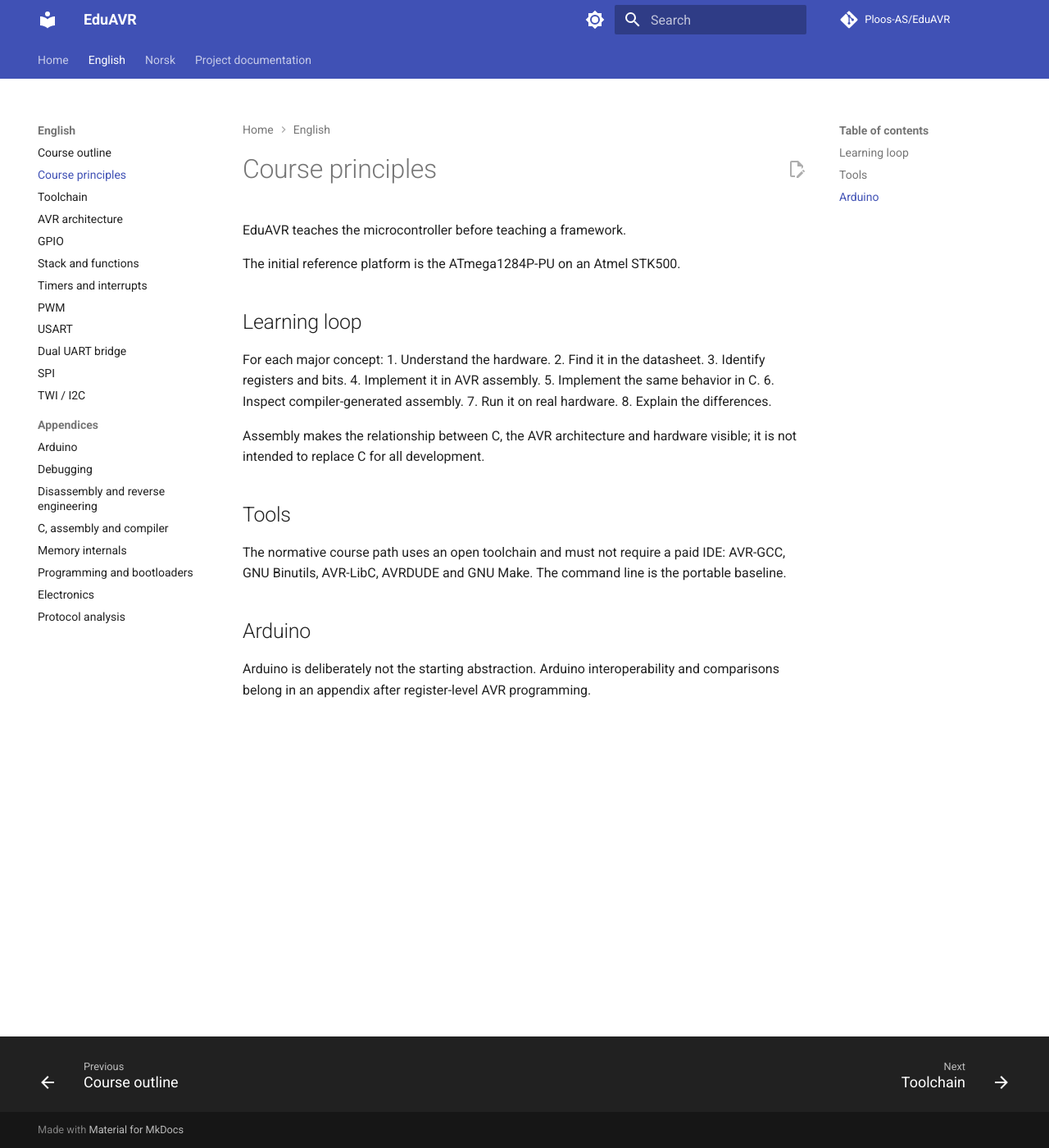
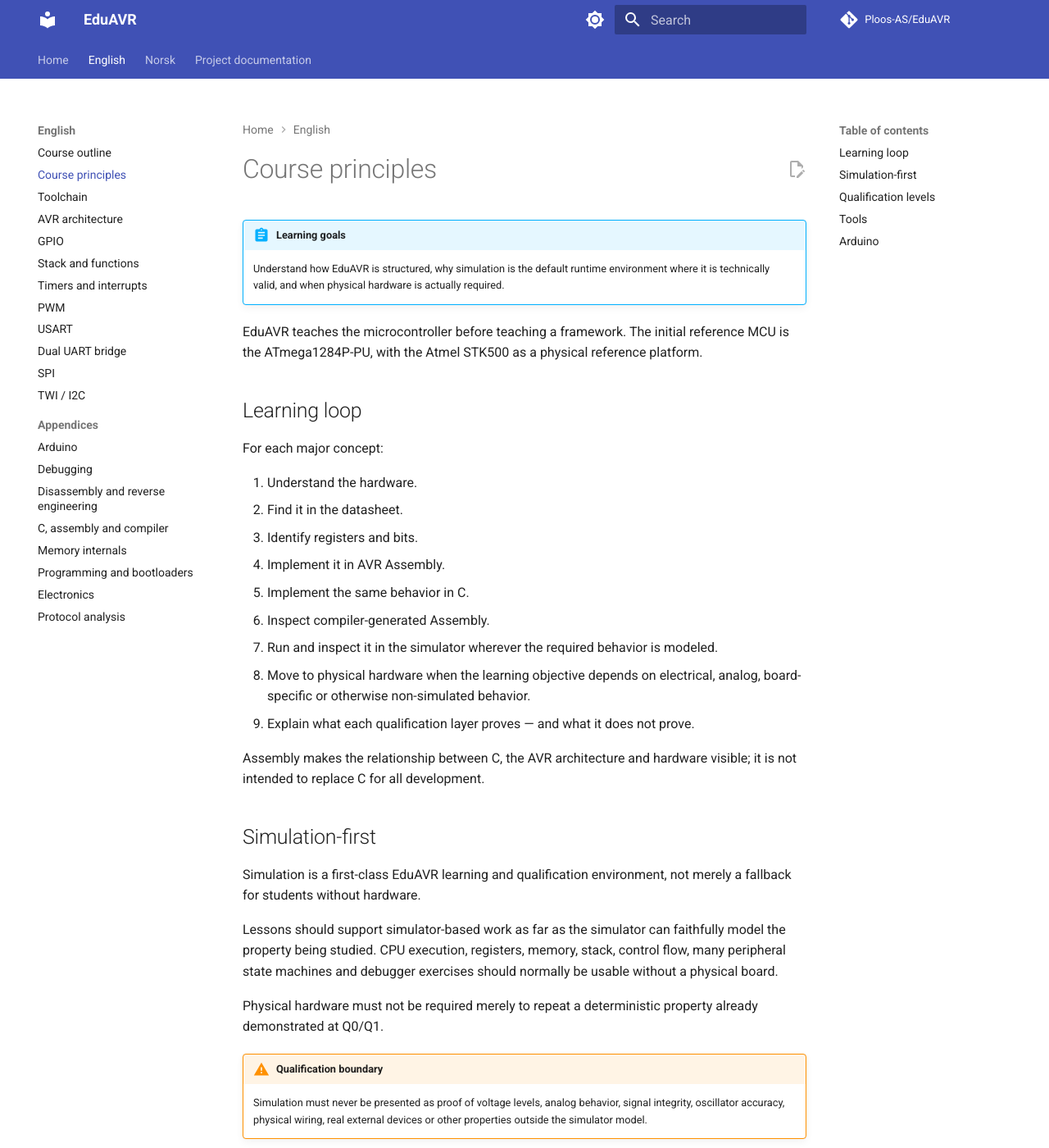
Before and after one commit to Ploos-AS/EduAVR, an MkDocs documentation site: the page built from docs/en/00-course-principles.md, in a window 1280 px wide and 1400 px high. Shown: the whole window at 82% size. Built offline with MkDocs 1.6.1 and Material for MkDocs 9.7.7, drawn with Linux system fonts in a browser that asks for light colours; comment, search, counter and statistics services are not loaded; some of the changed text lies outside the part shown.

Commit message:
docs: strengthen simulation-first course policy

```diff
--- a/docs/en/00-course-principles.md
+++ b/docs/en/00-course-principles.md
@@ -1,24 +1,54 @@
 # Course principles
 
-EduAVR teaches the microcontroller before teaching a framework.
+!!! abstract "Learning goals"
+    Understand how EduAVR is structured, why simulation is the default runtime environment where it is technically valid, and when physical hardware is actually required.
 
-The initial reference platform is the ATmega1284P-PU on an Atmel STK500.
+EduAVR teaches the microcontroller before teaching a framework. The initial reference MCU is the ATmega1284P-PU, with the Atmel STK500 as a physical reference platform.
 
 ## Learning loop
+
 For each major concept:
+
 1. Understand the hardware.
 2. Find it in the datasheet.
 3. Identify registers and bits.
-4. Implement it in AVR assembly.
+4. Implement it in AVR Assembly.
 5. Implement the same behavior in C.
-6. Inspect compiler-generated assembly.
-7. Run it on real hardware.
-8. Explain the differences.
+6. Inspect compiler-generated Assembly.
+7. Run and inspect it in the simulator wherever the required behavior is modeled.
+8. Move to physical hardware when the learning objective depends on electrical, analog, board-specific or otherwise non-simulated behavior.
+9. Explain what each qualification layer proves — and what it does not prove.
 
 Assembly makes the relationship between C, the AVR architecture and hardware visible; it is not intended to replace C for all development.
 
+## Simulation-first
+
+Simulation is a first-class EduAVR learning and qualification environment, not merely a fallback for students without hardware.
+
+Lessons should support simulator-based work as far as the simulator can faithfully model the property being studied. CPU execution, registers, memory, stack, control flow, many peripheral state machines and debugger exercises should normally be usable without a physical board.
+
+Physical hardware must not be required merely to repeat a deterministic property already demonstrated at Q0/Q1.
+
+!!! warning "Qualification boundary"
+    Simulation must never be presented as proof of voltage levels, analog behavior, signal integrity, oscillator accuracy, physical wiring, real external devices or other properties outside the simulator model.
+
+## Qualification levels
+
+- **Q0 — build/static:** compilation, linking, disassembly and structural checks.
+- **Q1 — simulator:** runtime behavior that the simulator models sufficiently.
+- **Q2 — hardware:** electrical, analog, timing, board and external-device behavior that requires physical evidence.
+
+Q1 is the default runtime qualification for course software. A lesson may additionally contain an optional or required Q2 checkpoint when its learning objective genuinely depends on physical hardware.
+
+See the project [simulation-first qualification policy](../SIMULATION_POLICY.md) for the detailed rules.
+
 ## Tools
-The normative course path uses an open toolchain and must not require a paid IDE: AVR-GCC, GNU Binutils, AVR-LibC, AVRDUDE and GNU Make. The command line is the portable baseline.
+
+The normative course path uses an open toolchain and must not require a paid IDE: AVR-GCC, GNU Binutils, AVR-LibC, AVRDUDE, GNU Make, simavr and avr-gdb. The command line is the portable baseline.
 
 ## Arduino
+
 Arduino is deliberately not the starting abstraction. Arduino interoperability and comparisons belong in an appendix after register-level AVR programming.
+
+!!! tip "Next"
+    Continue to [Open AVR toolchain](01-toolchain.md).
```
